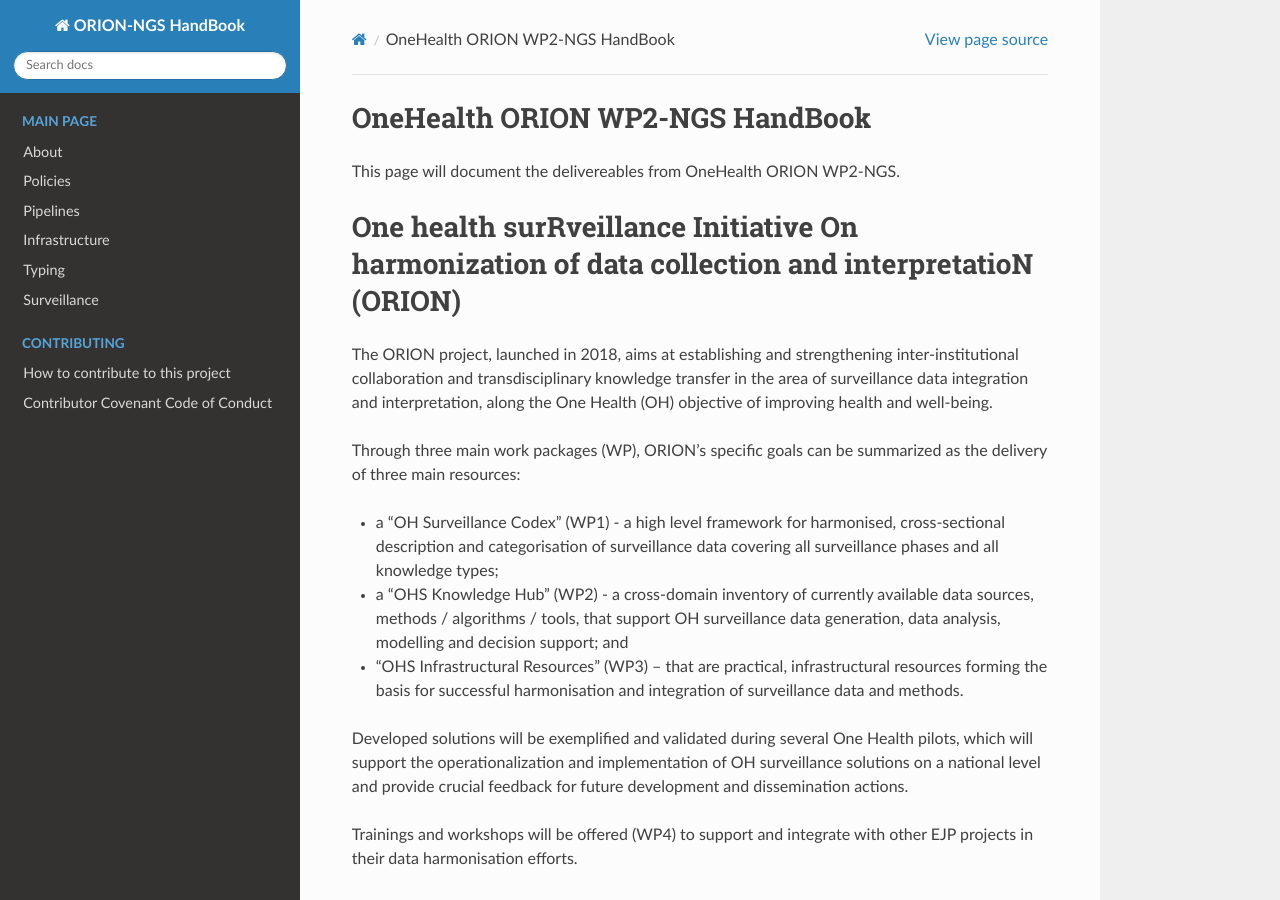
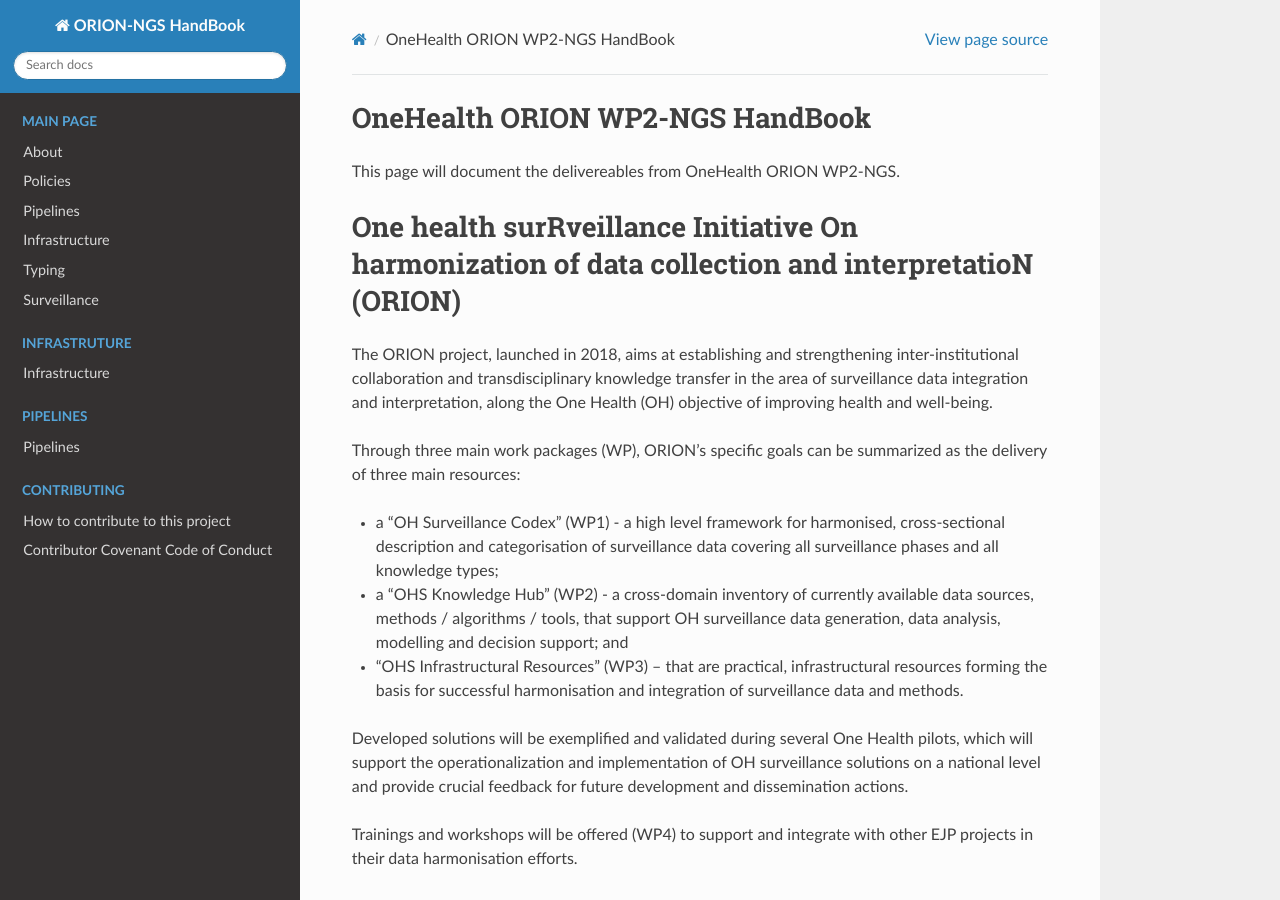
Before and after one commit to NorwegianVeterinaryInstitute/ORION_HandBook, a Sphinx documentation site: the page built from docs/source/index.rst, in a window 1280 px wide and 900 px high. Built offline with Sphinx 7.4.7 and the Read the Docs theme 2.0.0, drawn with Linux system fonts in a browser that asks for light colours.

Commit message:
Moving each section under "Blue section headings"

```diff
--- a/docs/source/index.rst
+++ b/docs/source/index.rst
@@ -14,12 +14,24 @@ This page will document the delivereables from OneHealth ORION WP2-NGS.
    typing.rst
    surveillance.rst
 
+.. toctree::
+   :maxdepth: 2
+   :hidden:
+   :caption: Infrastruture
+
+   Infrastructure/infrastructure.rst
+
+.. toctree::
+   :maxdepth: 2
+   :hidden:
+   :caption: Pipelines
+
+   Pipelines/pipelines.rst
 
 .. toctree::
    :maxdepth: 2
    :hidden:
    :caption: Contributing
-
 
    Contributing/contributing.rst
    Contributing/code_of_conduct.rst
```
